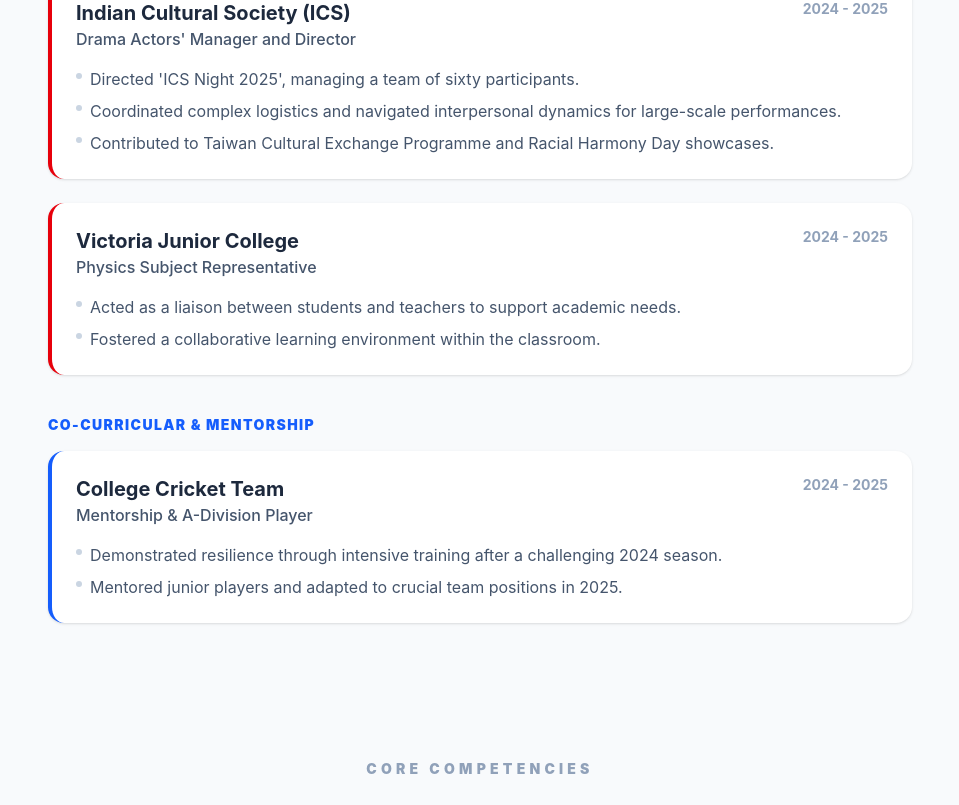
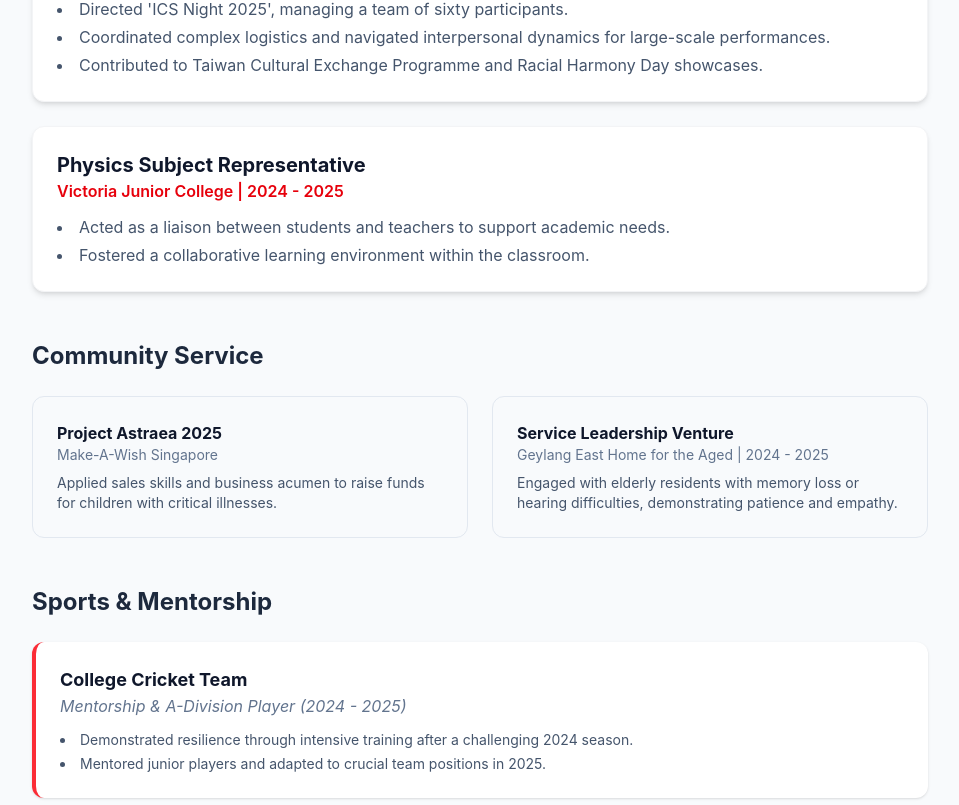
Before and after one commit to sajumulakkal/chrissajum, a React (Vite) app: page / in a window 1280 px wide. Shown: the part 2475-3280 px from the top of the page, without its empty margins (160-1119 px from the left). Built offline with nearby package versions, Linux system fonts and the light colour scheme.

Commit message:
Refactor Experience component layout and structure

```diff
--- a/src/components/Experience.jsx
+++ b/src/components/Experience.jsx
@@ -1,59 +1,46 @@
 import data from '../data/profile.json';
-
-const Card = ({ title, subtitle, period, items, color }) => (
-  <div className={`bg-white p-6 rounded-2xl shadow-sm border-l-4 ${color} mb-6`}>
-    <div className="flex justify-between items-start mb-4">
-      <div>
-        <h3 className="text-xl font-bold text-slate-800">{title}</h3>
-        <p className="text-slate-600 font-medium">{subtitle}</p>
-      </div>
-      <span className="text-sm font-bold text-slate-400">{period}</span>
-    </div>
-    <ul className="space-y-2">
-      {items.map((item, i) => (
-        <li key={i} className="text-slate-600 flex items-start">
-          <span className="mr-2 mt-1.5 h-1.5 w-1.5 rounded-full bg-slate-300 shrink-0" />
-          {item}
-        </li>
-      ))}
-    </ul>
-  </div>
-);
 
 export default function Experience() {
   return (
-    <section className="max-w-4xl mx-auto px-4 py-12">
-      <h2 className="text-3xl font-bold text-slate-800 mb-8 flex items-center">
-        Leadership & Impact
-      </h2>
+    <section className="max-w-4xl mx-auto my-12">
+      <h2 className="text-3xl font-bold text-slate-900 mb-8 border-b pb-4">Leadership & Experience</h2>
 
-      {/* Leadership Section */}
-      <div className="mb-10">
-        <h4 className="text-sm font-black uppercase tracking-widest text-red-600 mb-4">Leadership Roles</h4>
-        {data.experience.leadership.map((exp, i) => (
-          <Card
-            key={i}
-            title={exp.organization}
-            subtitle={exp.role}
-            period={exp.period}
-            items={exp.highlights}
-            color="border-red-600"
-          />
+      {/* 1. Leadership Section */}
+      <div className="space-y-6 mb-12">
+        {data.experience.leadership.map((item, index) => (
+          <div key={index} className="p-6 bg-white shadow-md rounded-xl border border-gray-100">
+            <h3 className="text-xl font-bold text-slate-900">{item.role}</h3>
+            <p className="text-red-600 font-semibold">{item.organization} | {item.period}</p>
+            <ul className="mt-3 list-disc list-inside text-slate-600 space-y-1">
+              {item.highlights.map((bullet, i) => <li key={i}>{bullet}</li>)}
+            </ul>
+          </div>
         ))}
       </div>
 
-      {/* Sports Section */}
-      <div>
-        <h4 className="text-sm font-black uppercase tracking-widest text-blue-600 mb-4">Co-Curricular & Mentorship</h4>
-        {data.experience.sports.map((sport, i) => (
-          <Card
-            key={i}
-            title={sport.activity}
-            subtitle={sport.role}
-            period={sport.period}
-            items={sport.highlights}
-            color="border-blue-600"
-          />
+      {/* 2. Community Service Section */}
+      <h2 className="text-2xl font-bold text-slate-800 mb-6">Community Service</h2>
+      <div className="grid md:grid-cols-2 gap-6 mb-12">
+        {data.experience.communityService.map((item, index) => (
+          <div key={index} className="p-6 bg-slate-50 rounded-xl border border-slate-200">
+            <h3 className="font-bold text-slate-900">{item.project}</h3>
+            <p className="text-sm text-slate-500 mb-2">{item.beneficiary} {item.period ? `| ${item.period}` : ''}</p>
+            <p className="text-slate-600 text-sm">{item.contribution}</p>
+          </div>
+        ))}
+      </div>
+
+      {/* 3. Sports Section */}
+      <h2 className="text-2xl font-bold text-slate-800 mb-6">Sports & Mentorship</h2>
+      <div className="space-y-6">
+        {data.experience.sports.map((item, index) => (
+          <div key={index} className="p-6 bg-white shadow-sm rounded-xl border-l-4 border-red-500">
+            <h3 className="text-lg font-bold text-slate-900">{item.activity}</h3>
+            <p className="text-slate-500 italic mb-3">{item.role} ({item.period})</p>
+            <ul className="list-disc list-inside text-slate-600 text-sm space-y-1">
+              {item.highlights.map((bullet, i) => <li key={i}>{bullet}</li>)}
+            </ul>
+          </div>
         ))}
       </div>
     </section>
```
